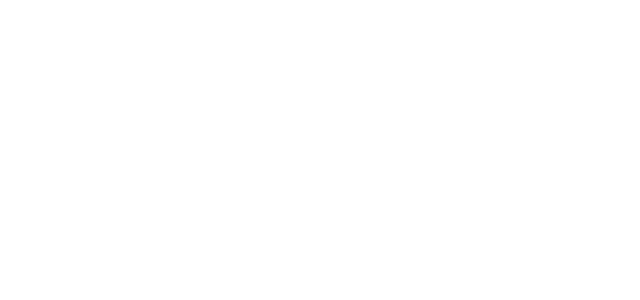
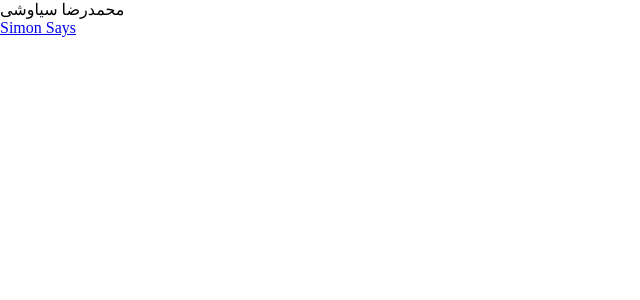
Before and after one commit to siavashimrz/my_resume, a React (Vite) app: page / in a window 1280 px wide. Shown: the top 300 px of the page, without its empty margins (0-640 px from the left). Built offline with nearby package versions, Linux system fonts and the light colour scheme.

Commit message:
Testing a link

```diff
--- a/src/App.jsx
+++ b/src/App.jsx
@@ -1,3 +1,10 @@
+import MainBanner from "./MainBanner";
 export default function App() {
-  return;
+  return (
+    <>
+      <div className="main-container">
+        <MainBanner />
+      </div>
+    </>
+  );
 }
--- /dev/null
+++ b/src/MainBanner.jsx
@@ -0,0 +1,14 @@
+export default function MainBanner() {
+  return (
+    <>
+      <header>محمدرضا سیاوشی</header>
+      <a
+        href="https://siavashimrz.github.io/react_simon_says/"
+        target="_blank"
+        rel="noopener noreferrer"
+      >
+        Simon Says
+      </a>{" "}
+    </>
+  );
+}
```
